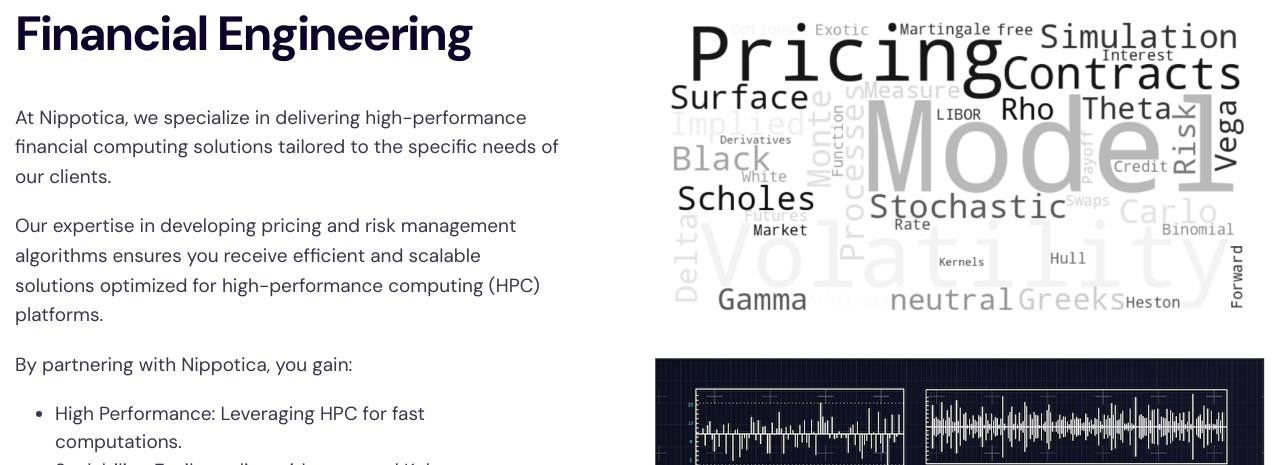
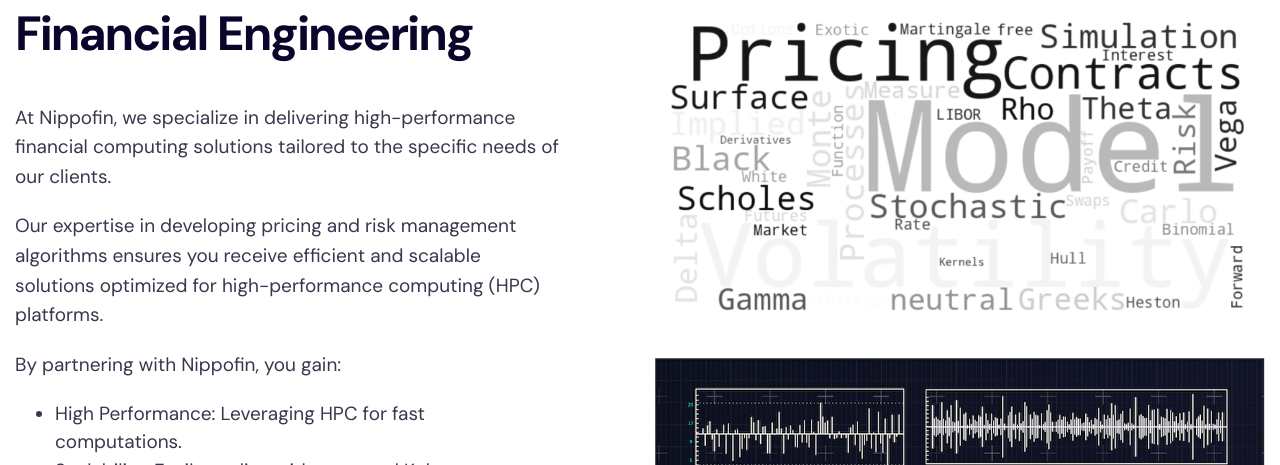
Before and after one commit to Nippotica/webnippofin, a Jekyll site: the page built from collections/_projects/project-2.md, in a window 1280 px wide. Shown: the part 135-600 px from the top of the page. Built offline with Jekyll 4.4.1, drawn with Linux system fonts in a browser that asks for light colours.

Commit message:
Update project-2.md

```diff
--- a/collections/_projects/project-2.md
+++ b/collections/_projects/project-2.md
@@ -14,11 +14,11 @@ gallery:
 gallery_limit: 2
 ---
 
-At Nippotica, we specialize in delivering high-performance financial computing solutions tailored to the specific needs of our clients.
+At Nippofin, we specialize in delivering high-performance financial computing solutions tailored to the specific needs of our clients.
 
 Our expertise in developing pricing and risk management algorithms ensures you receive efficient and scalable solutions optimized for high-performance computing (HPC) platforms.
 
-By partnering with Nippotica, you gain:
+By partnering with Nippofin, you gain:
 
 - High Performance: Leveraging HPC for fast computations.
 - Scalability: Easily scaling with managed Kubernetes.
```
